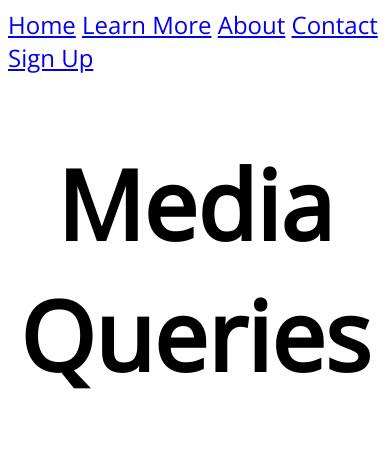
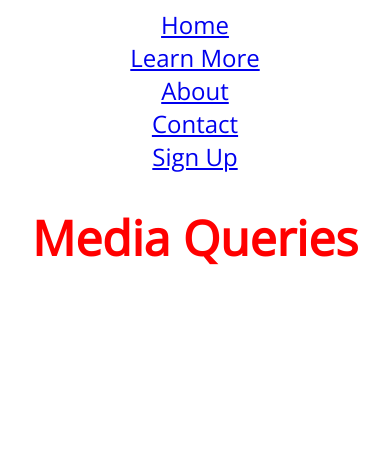
Before and after one commit to EryckBarreto/bootcamp_web_developer, a plain HTML site: page Resposive_CSS_Flexbox/MediaQueries/index.html in a window 390 px wide. Drawn offline with nearby package versions, Linux system fonts and the light colour scheme.

Commit message:
Conceitos iniciais do uso de Media Queries para design responsivo

```diff
--- a/Resposive_CSS_Flexbox/MediaQueries/app.css
+++ b/Resposive_CSS_Flexbox/MediaQueries/app.css
@@ -8,10 +8,69 @@ h1 {
 }
 nav {
     font-size: 1.5em;
+    display: flex;
+    justify-content: space-between;
 }
+
 
 ul,li {
     display: inline;
     margin: 0;
     padding: 0;
 }
+
+ul {
+    flex: 1;
+    max-width: 50%;
+    display: flex;
+    justify-content: space-between;
+}
+
+/* @media (min-width: 600px) and (max-width: 800px){
+    h1 {
+        color: purple;
+    }
+} */
+
+h1 {
+    color: red;
+}
+
+@media (min-width: 500px){
+    h1 {
+        color: orange;
+    }
+}
+
+@media (min-width: 1000px){
+    h1 {
+        color: yellow;
+    }
+}
+
+@media (min-width: 1500px){
+    h1 {
+        color: green;
+    }
+}
+
+/* @media (orientation: landscape) {
+    body {
+        background-color: magenta;
+    }
+} */
+
+@media (max-width: 768px){
+    h1 {
+        font-size: 4em;
+    }
+    nav, nav ul {
+        flex-direction: column;
+        align-items: center;
+    }
+
+@media (max-width: 576px){
+    h1 {
+        font-size: 3em;
+    }
+}
--- a/Resposive_CSS_Flexbox/MediaQueries/index.html
+++ b/Resposive_CSS_Flexbox/MediaQueries/index.html
@@ -1,5 +1,4 @@
 <!DOCTYPE html>
-<html lang="en">
 
 <head>
     <meta charset="UTF-8">
```
